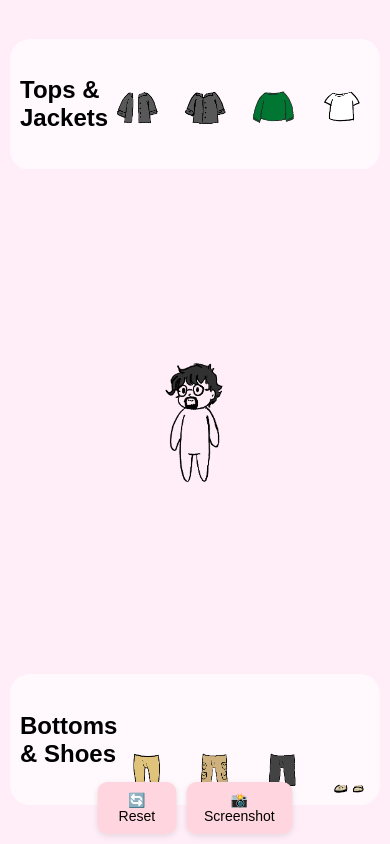
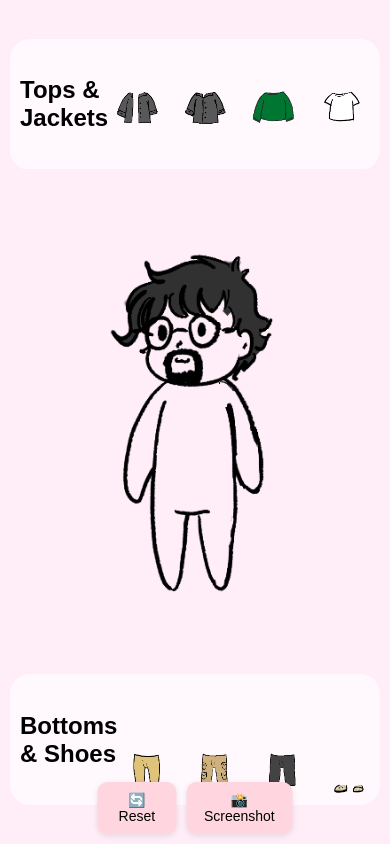
Before and after one commit to sweetlileliza/stoodressup, a plain HTML site: page index.html in a window 390 px wide. Drawn offline with nearby package versions, Linux system fonts and the light colour scheme.

Commit message:
Update style.css
test3

```diff
--- a/style.css
+++ b/style.css
@@ -81,7 +81,7 @@ body {
 
 @media (max-width: 768px) {
   #base {
-    transform: scale(0.3);
+    transform: scale(0.85);
   }
 }
 
```
